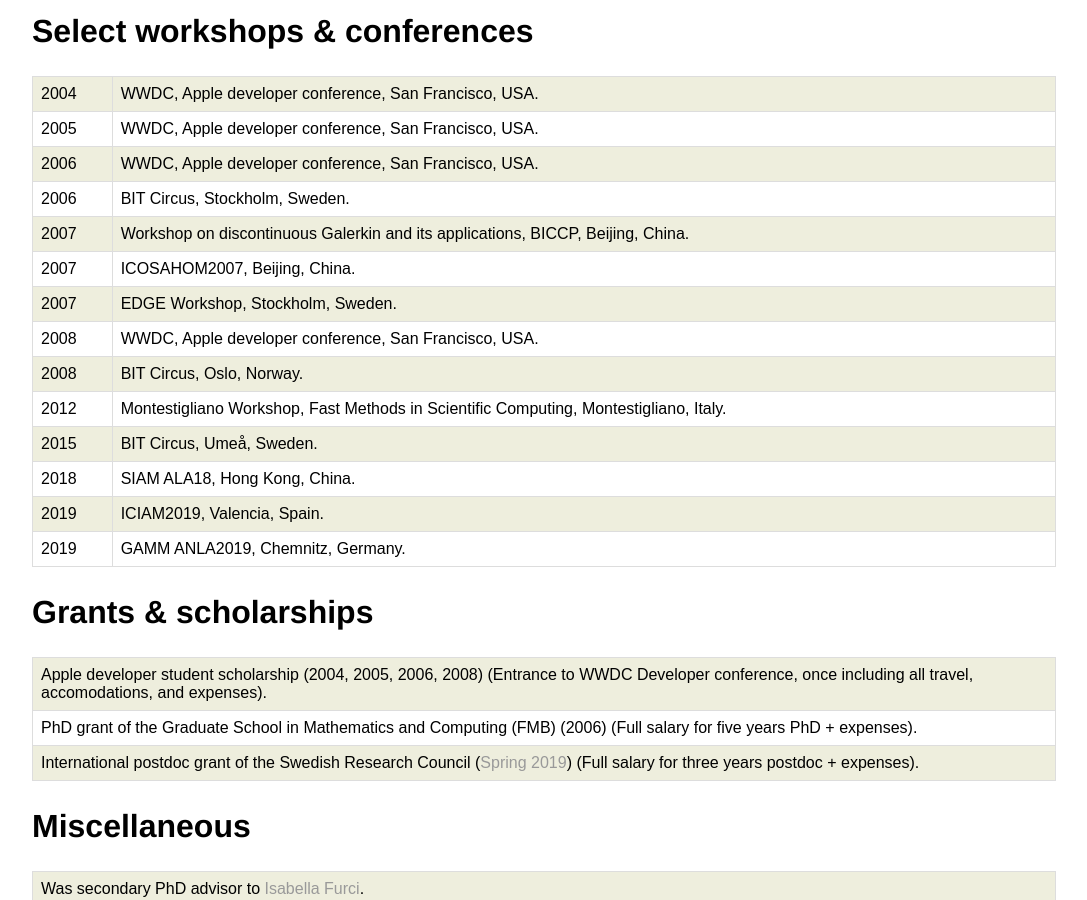
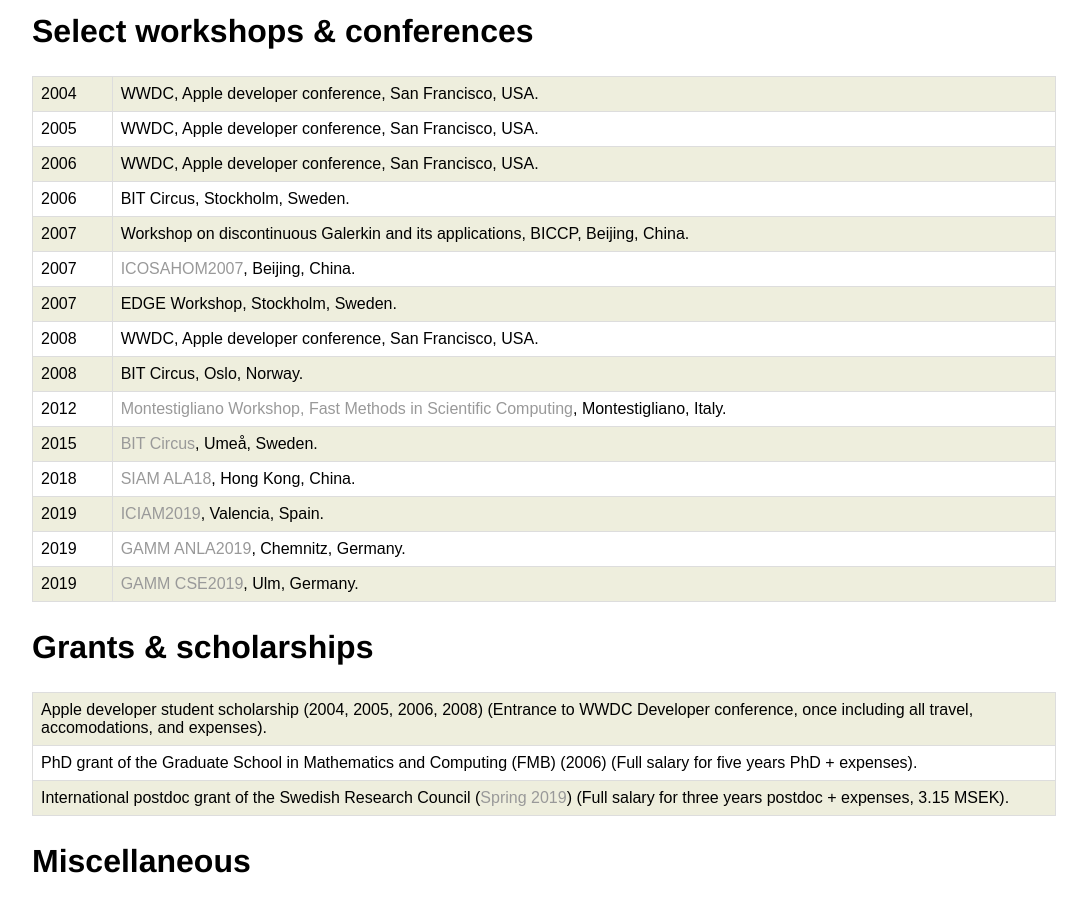
Before and after one commit to sverek/sverek.github.io, a Jekyll site: the page built from cv/index.html, in a window 1280 px wide and 900 px high, scrolled down 878 px. Shown: the whole window, without its empty margins (96-1183 px from the left). Built offline with Jekyll 4.4.1, drawn with Linux system fonts in a browser that asks for light colours.

Commit message:
Updated links

```diff
--- a/cv/index.html
+++ b/cv/index.html
@@ -54,22 +54,23 @@ tr:nth-child(odd) {
     <tr><td>2006</td><td>WWDC, Apple developer conference, San Francisco, USA.</td></tr>
     <tr><td>2006</td><td>BIT Circus, Stockholm, Sweden.</td></tr>
     <tr><td>2007</td><td>Workshop on discontinuous Galerkin and its applications, BICCP, Beijing, China.</td></tr>
-    <tr><td>2007</td><td>ICOSAHOM2007, Beijing, China.</td></tr>
+    <tr><td>2007</td><td><a href="http://lsec.cc.ac.cn/~icosahom/">ICOSAHOM2007</a>, Beijing, China.</td></tr>
     <tr><td>2007</td><td>EDGE Workshop, Stockholm, Sweden.</td></tr>
     <tr><td>2008</td><td>WWDC, Apple developer conference, San Francisco, USA.</td></tr>
     <tr><td>2008</td><td>BIT Circus, Oslo, Norway.</td></tr>
-    <tr><td>2012</td><td>Montestigliano Workshop, Fast Methods in Scientific Computing, Montestigliano, Italy.</td></tr>
-    <tr><td>2015</td><td>BIT Circus, Umeå, Sweden.</td></tr>
-    <tr><td>2018</td><td>SIAM ALA18, Hong Kong, China.</td></tr>
-    <tr><td>2019</td><td>ICIAM2019, Valencia, Spain.</td></tr>
-    <tr><td>2019</td><td>GAMM ANLA2019, Chemnitz, Germany.</td></tr>
+    <tr><td>2012</td><td><a href="https://www.ercoftac.org/events/fast_methods_in_scientific_computing/">Montestigliano Workshop, Fast Methods in Scientific Computing</a>, Montestigliano, Italy.</td></tr>
+    <tr><td>2015</td><td><a href="https://www.hpc2n.umu.se/events/workshops/BITcircus2015">BIT Circus</a>, Umeå, Sweden.</td></tr>
+    <tr><td>2018</td><td><a href="http://www.math.hkbu.edu.hk/siam-ala18/">SIAM ALA18</a>, Hong Kong, China.</td></tr>
+    <tr><td>2019</td><td><a href="https://iciam2019.org/">ICIAM2019</a>, Valencia, Spain.</td></tr>
+    <tr><td>2019</td><td><a href="https://www.chemnitz-am.de/anla2019/">GAMM ANLA2019</a>, Chemnitz, Germany.</td></tr>
+    <tr><td>2019</td><td><a href="https://www.uni-ulm.de/mawi/mawi-numerik/forschung/gamm-cse-workshop-2019">GAMM CSE2019</a>, Ulm, Germany.</td></tr>
     </table>
 
     <h2>Grants &amp; scholarships</h2>
     <table>
     <tr><td>Apple developer student scholarship (2004, 2005, 2006, 2008) (Entrance to WWDC Developer conference, once including all travel, accomodations, and expenses).</td></tr>
     <tr><td>PhD grant of the Graduate School in Mathematics and Computing (FMB) (2006) (Full salary for five years PhD + expenses).</td></tr>
-    <tr><td>International postdoc grant of the Swedish Research Council (<a href="https://www.vr.se/english/calls-and-decisions/grant-decisions/decisions/2019-03-25-international-postdoc.html">Spring 2019</a>) (Full salary for three years postdoc + expenses).</td></tr>
+    <tr><td>International postdoc grant of the Swedish Research Council (<a href="https://www.vr.se/english/calls-and-decisions/grant-decisions/decisions/2019-03-25-international-postdoc.html">Spring 2019</a>) (Full salary for three years postdoc + expenses, 3.15 MSEK).</td></tr>
     </table>
 
     <h2>Miscellaneous</h2>
--- a/index.html
+++ b/index.html
@@ -22,7 +22,6 @@ title: www.2pi.se
   <div class="allSides">
       <h3>Current plans:</h3>
       <ul>
-        <li>Nov. 21-22 2019, <a href="https://www.uni-ulm.de/mawi/mawi-numerik/forschung/gamm-cse-workshop-2019">GAMM CSE Workshop 2019</a></li>
         <li>Feb. 2020, Postdoc <a href="https://www.it.uu.se">Uppsala University</a> and <a href="https://www.uninsubria.it">University of Insubria</a></li>
         <li>Feb. 2020, Visit <a href="https://web.uniroma2.it">University of Rome Tor Vergata</a></li>
 		<li>Mar. 2020, Visit <a href="https://www.aueb.gr">Athens University of Economics and Business</a></li>
```
